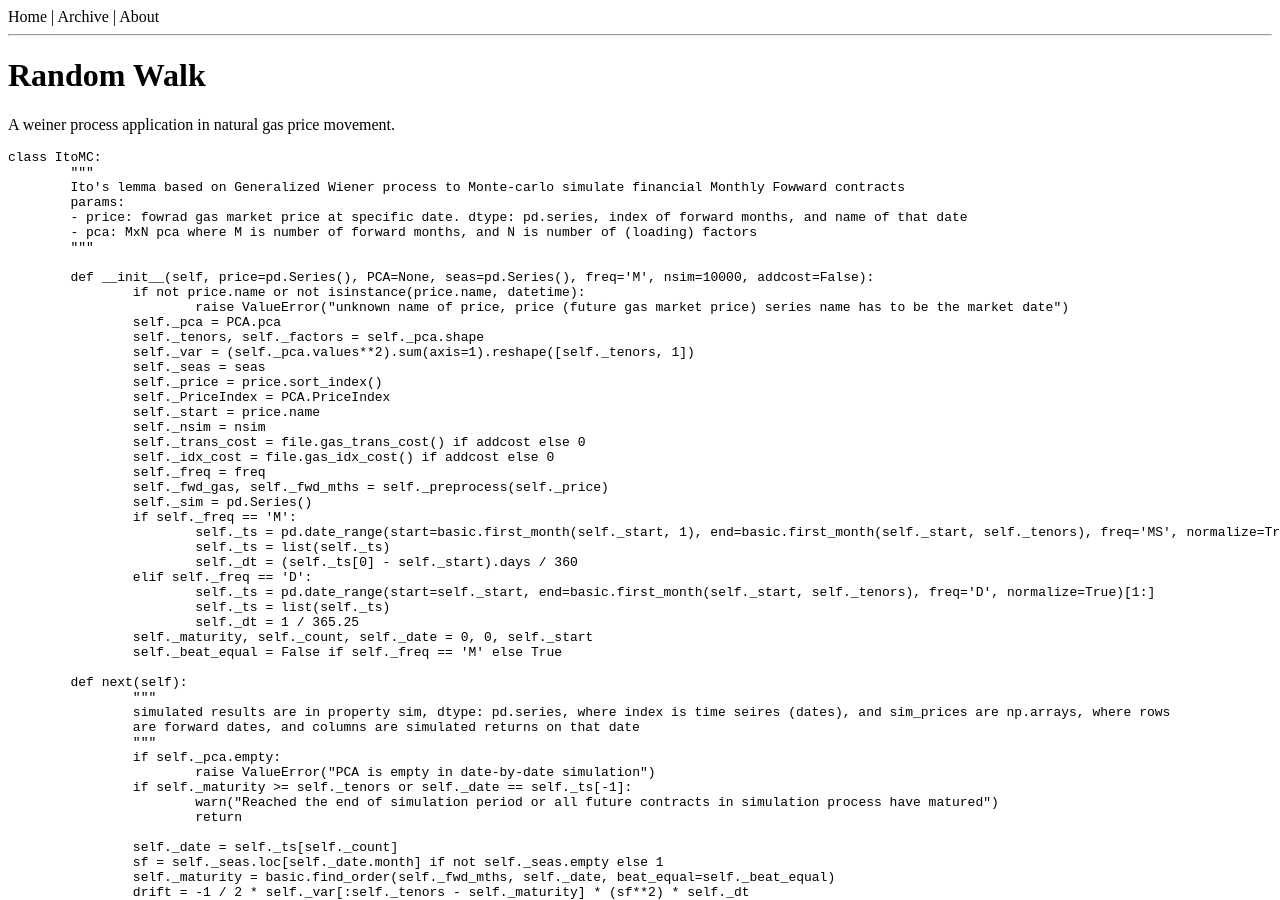
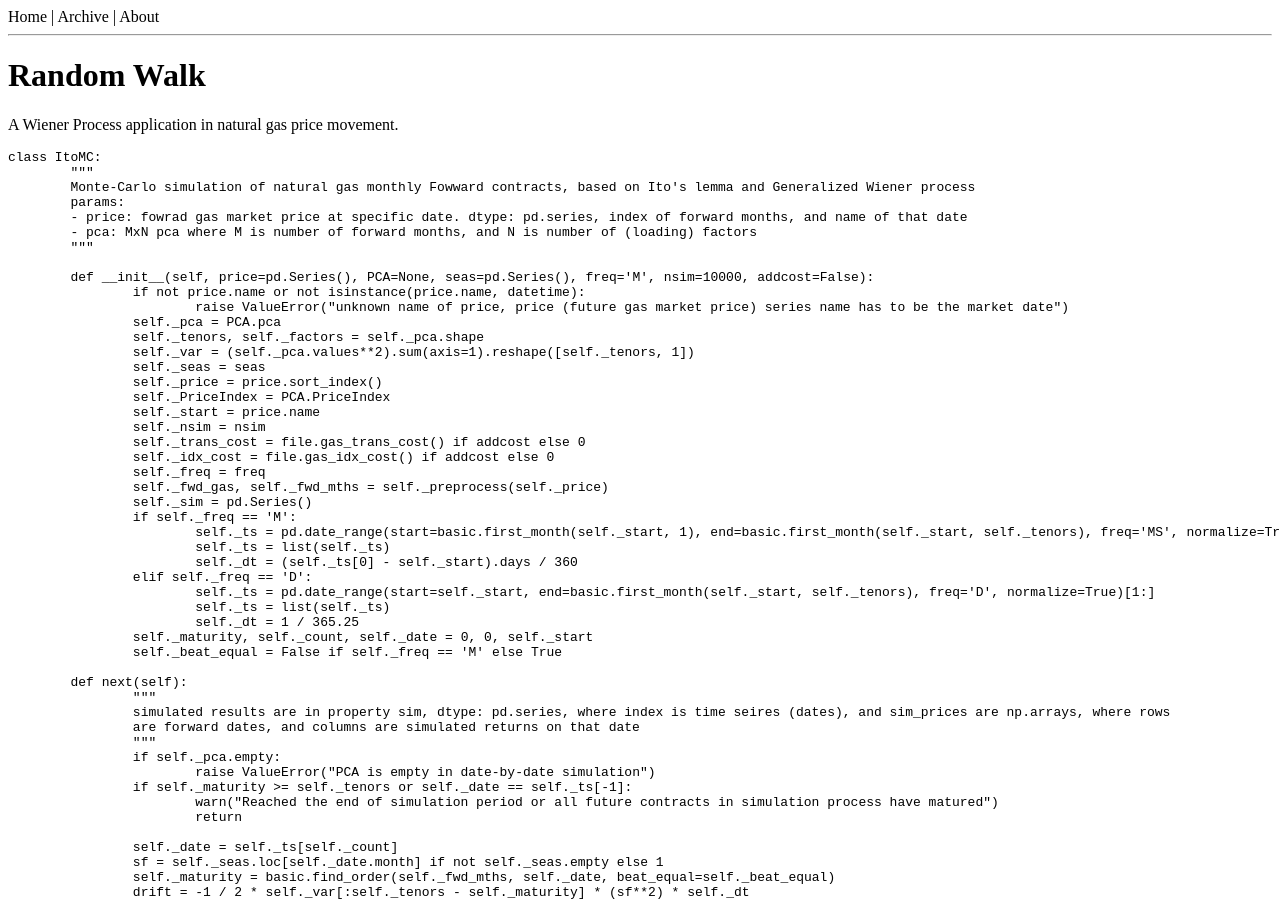
Before and after one commit to hzhaoc/hzhaoc.github.io, a Jekyll site: the page built from _posts/2023-12-28-random-walk.md, in a window 1280 px wide and 900 px high. Built offline with Jekyll 4.4.1, drawn with Linux system fonts in a browser that asks for light colours.

Commit message:
edit article

````diff
--- a/_posts/2023-12-28-random-walk.md
+++ b/_posts/2023-12-28-random-walk.md
@@ -5,12 +5,12 @@ date:   2023-12-28 00:10:00 -0800
 brief: '"When things go our way we reject the lack of certainty."'
 ---
 
-A weiner process application in natural gas price movement.
+A Wiener Process application in natural gas price movement.
 
 ```python
 class ItoMC:
 	"""
-	Ito's lemma based on Generalized Wiener process to Monte-carlo simulate financial Monthly Fowward contracts
+	Monte-Carlo simulation of natural gas monthly Fowward contracts, based on Ito's lemma and Generalized Wiener process
 	params:
 	- price: fowrad gas market price at specific date. dtype: pd.series, index of forward months, and name of that date
 	- pca: MxN pca where M is number of forward months, and N is number of (loading) factors
````
